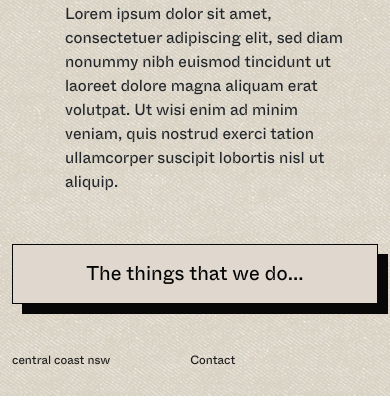
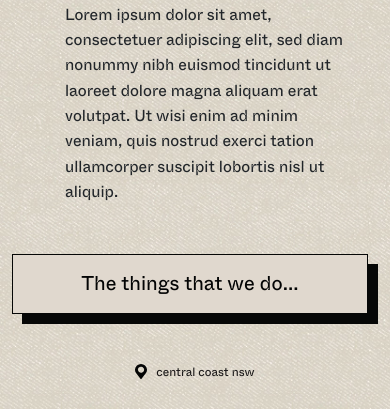
Before and after one commit to AhmedFawzy31/Coastal-Agency, a plain HTML site: page index.html in a window 390 px wide. Shown: the part 718-1127 px from the top of the page. Drawn offline with nearby package versions, Linux system fonts and the light colour scheme.

Commit message:
responsive improvements

```diff
--- a/css/about.css
+++ b/css/about.css
@@ -74,6 +74,10 @@ header .row > div:first-of-type > div {
   }
 }
 @media screen and (max-width: 767px) {
+  header {
+    padding-top: 90px;
+    padding-bottom: 30px;
+  }
   header .row > div:first-of-type > div {
     position: static;
   }
@@ -106,7 +110,7 @@ header .row > div:first-of-type > div {
   }
   .about-text {
     padding-left: 23px;
-    padding-right: 13px;
+    padding-right: 23px;
   }
   .shadow-btn {
     margin-right: 10px;
--- a/css/contact.css
+++ b/css/contact.css
@@ -29,6 +29,7 @@ header .contact-form {
 }
 header .header-text {
   max-width: 658px;
+  margin-bottom: 0;
 }
 /* form */
 .contact-form {
@@ -104,24 +105,30 @@ form .shadow-btn {
   }
 }
 @media screen and (max-width: 991px) {
-  .contact-form {
+  header .contact-form {
     margin-top: 50px;
+    padding-right: 0;
   }
   header .row > div:last-of-type {
     max-width: 100%;
   }
 }
 @media screen and (max-width: 767px) {
+  header {
+    padding-top: 90px;
+    padding-bottom: 30px;
+  }
 }
 @media screen and (max-width: 575px) {
-  header .container {
-    padding: 0 35px;
-  }
   header h1 {
     font-size: 60px;
   }
 }
 @media screen and (max-width: 479px) {
+  header {
+    padding-top: 42px;
+    padding-bottom: 30px;
+  }
   header h1 {
     font-size: 55px;
   }
@@ -134,8 +141,15 @@ form .shadow-btn {
   }
 }
 @media screen and (max-width: 374px) {
+  header {
+    padding-top: 18px;
+  }
   header h1 {
-    font-size: 50px;
+    font-size: 33px;
+    margin-bottom: 20px;
+  }
+  .contact-form {
+    margin-top: 30px;
   }
   header .header-text {
     font-size: 12px;
--- a/css/home.css
+++ b/css/home.css
@@ -28,11 +28,16 @@ header .header-text {
   padding-left: 38px;
 }
 header .shadow-btn {
-  width: 393px;
+  max-width: 393px;
   height: 60px;
   margin-left: -37px;
 }
-
+footer .footer-wrapper {
+  display: flex;
+}
+footer p {
+  margin-left: 9px;
+}
 /* responsive */
 @media screen and (max-width: 1599px) {
   header h1 {
@@ -88,7 +93,7 @@ header .shadow-btn {
     font-size: 50px;
   }
   header .shadow-btn {
-    width: 100%;
+    max-width: 100%;
   }
   header .header-text {
     max-width: 100%;
@@ -104,13 +109,13 @@ header .shadow-btn {
   header .header-text {
     font-size: 16px;
   }
+  header .shadow-btn {
+    margin-right: 10px;
+  }
 }
 @media screen and (max-width: 479px) {
   header h1 {
     font-size: 34px;
-  }
-  .shadow-btn {
-    font-size: 20px;
   }
 }
 @media screen and (max-width: 374px) {
--- a/css/main.css
+++ b/css/main.css
@@ -92,6 +92,9 @@ nav ul li a {
   nav ul li:not(:first-of-type) {
     margin-left: 0;
   }
+  nav ul li a:not(.curr) {
+    opacity: 0.5;
+  }
   nav .nav-wrapper ul {
     justify-content: space-between;
     margin-top: 15px;
@@ -125,6 +128,12 @@ header h1 {
 header .header-text {
   font-size: 20px;
   font-family: "ABC Whyte Inktrap";
+  line-height: 1.2;
+}
+@media screen and (max-width: 767px) {
+  header .header-text {
+    line-height: 1.58;
+  }
 }
 /* footer */
 footer {
@@ -145,7 +154,7 @@ footer a {
 }
 @media screen and (max-width: 767px) {
   .footer-wrapper {
-    justify-content: flex-start;
+    justify-content: center;
   }
   footer {
     font-size: 12px;
--- a/index.html
+++ b/index.html
@@ -71,8 +71,8 @@
     <footer>
       <div class="container px-md-0">
         <div class="footer-wrapper">
+          <img src="images/map.svg" alt="" />
           <p>central coast nsw</p>
-          <a class="d-md-none" href="contact.html">Contact</a>
         </div>
       </div>
     </footer>
```
Also changed, not shown: about.html (+2 -2 lines), contact.html (+1 -4 lines), images/map.svg (added).
